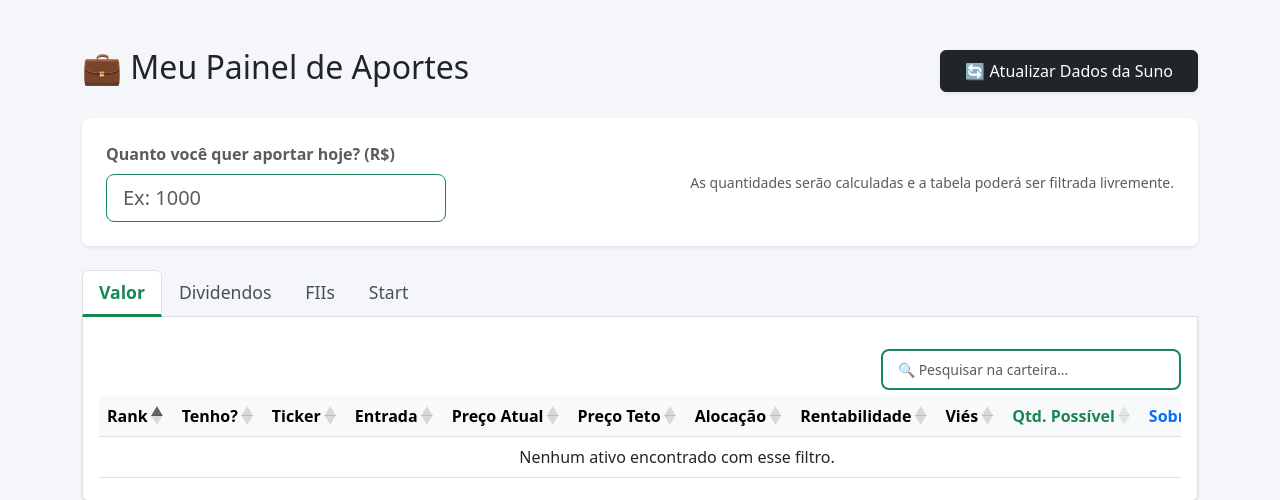
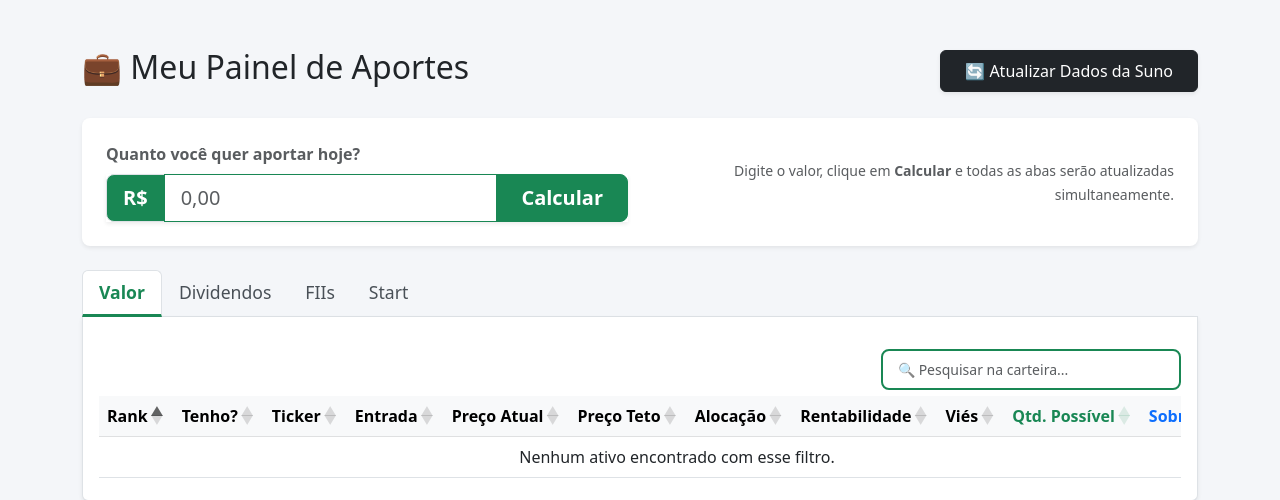
Before and after one commit to cristopherlima-dev/automacao_suno, a Flask app: page / in a window 1280 px wide. Shown: the top 500 px of the page. Run offline with Flask 3, Linux system fonts and the light colour scheme; data comes from the database, SQL or seed files in the repository; data that the repository does not hold is empty; some libraries are stand-ins or nearby versions.

Commit message:
fix: unifica campo de aporte, adiciona mascara monetaria e corrige calculo no DataTables

```diff
--- a/templates/index.html
+++ b/templates/index.html
@@ -18,7 +18,7 @@
             padding: 8px 15px !important;
             width: 300px !important;
         }
-        .dataTables_filter label { font-weight: bold; color: transparent; } /* Esconde o texto Search */
+        .dataTables_filter label { font-weight: bold; color: transparent; }
     </style>
 </head>
 <body>
@@ -34,14 +34,19 @@
 
         <div class="card p-4 mb-4 shadow-sm border-0 rounded-3" style="background-color: #ffffff;">
             <div class="row align-items-center">
-                <div class="col-md-4">
-                    <label for="valorAporte" class="form-label text-muted fw-bold">Quanto você quer aportar hoje? (R$)</label>
-                    <input type="number" id="valorAporte" class="form-control form-control-lg border-success"
-                           placeholder="Ex: 1000" value="{{ ultimo_aporte }}"
-                           onkeyup="calcularAporte()" onchange="salvarAporte(this.value)">
+                <div class="col-md-6">
+                    <label for="valorAporte" class="form-label text-muted fw-bold">Quanto você quer aportar hoje?</label>
+                    <div class="input-group input-group-lg shadow-sm">
+                        <span class="input-group-text bg-success text-white fw-bold">R$</span>
+                        <input type="text" id="valorAporte" class="form-control border-success"
+                               placeholder="0,00" value="{{ ultimo_aporte }}">
+                        <button class="btn btn-success fw-bold px-4" type="button" onclick="calcularAporte()">
+                            Calcular
+                        </button>
                     </div>
-                <div class="col-md-8 text-end">
-                    <small class="text-muted">As quantidades serão calculadas e a tabela poderá ser filtrada livremente.</small>
+                </div>
+                <div class="col-md-6 text-end">
+                    <small class="text-muted">Digite o valor, clique em <b>Calcular</b> e todas as abas serão atualizadas simultaneamente.</small>
                 </div>
             </div>
         </div>
@@ -136,13 +141,15 @@
     <script src="https://cdn.jsdelivr.net/npm/bootstrap@5.3.0/dist/js/bootstrap.bundle.min.js"></script>
     <script src="https://cdn.datatables.net/1.13.6/js/jquery.dataTables.min.js"></script>
     <script src="https://cdn.datatables.net/1.13.6/js/dataTables.bootstrap5.min.js"></script>
+    <script src="https://cdnjs.cloudflare.com/ajax/libs/jquery.mask/1.14.16/jquery.mask.min.js"></script>
 
     <script>
-        let minhasTabelas;
+        $(document).ready(function() {
+            // Aplica a máscara de R$ no campo
+            $('#valorAporte').mask('#.##0,00', {reverse: true});
 
-        $(document).ready(function() {
-            // Inicia os Filtros Avançados
-            minhasTabelas = $('.tabela-suno').DataTable({
+            // Inicia os Filtros Avançados para TODAS as tabelas de forma robusta
+            $('.tabela-suno').DataTable({
                 "paging": false,
                 "info": false,
                 "language": {
@@ -156,17 +163,31 @@
             calcularAporte();
         });
 
-        // --- MATEMÁTICA E ATUALIZAÇÃO DOS FILTROS ---
+        // --- MATEMÁTICA E ATUALIZAÇÃO DOS FILTROS (CORRIGIDO) ---
         function calcularAporte() {
-            let aporte = parseFloat(document.getElementById('valorAporte').value) || 0;
+            let aporteTexto = $('#valorAporte').val() || "0";
 
-            // Passa por todas as linhas de todas as tabelas (mesmo as ocultadas pela barra de pesquisa)
-            minhasTabelas.rows().every(function() {
+            // Remove os pontos de milhar e troca a vírgula por ponto para o JS entender a matemática
+            let aporteNumStr = aporteTexto.replace(/\./g, '').replace(',', '.');
+            let aporte = parseFloat(aporteNumStr);
+
+            // Salva silenciosamente no banco o valor formatado
+            salvarAporte(aporteTexto);
+
+            // MÁGICA: Itera por CADA tabela individualmente para garantir que uma não trave a outra
+            $('.tabela-suno').each(function() {
+                let dt = $(this).DataTable();
+
+                dt.rows().every(function() {
+                    try {
                         let node = this.node();
                         let $linha = $(node);
 
-                let precoTexto = $linha.attr('data-preco');
-                let precoNum = parseFloat(precoTexto.replace(',', '.'));
+                        let precoTexto = $linha.attr('data-preco') || "0";
+
+                        // Garante a leitura de cotações altas (ex: 1.250,00 vira 1250.00)
+                        let precoNumStr = precoTexto.toString().replace(/\./g, '').replace(',', '.');
+                        let precoNum = parseFloat(precoNumStr);
 
                         let qtd = 0;
                         let sobra = 0;
@@ -180,21 +201,26 @@
                         $linha.find('.qtd-calc').text(qtd);
                         $linha.find('.sobra-calc').text('R$ ' + sobra.toFixed(2).replace('.', ','));
 
-                // MÁGICA DO FILTRO: Insere o valor invisível pro DataTables conseguir ordenar!
+                        // Insere o valor invisível pro DataTables conseguir ordenar!
                         $linha.find('.td-qtd').attr('data-order', qtd);
                         $linha.find('.td-sobra').attr('data-order', sobra);
+                    } catch (e) {
+                        console.error("Erro ao calcular linha: ", e);
+                    }
                 });
 
-            // Avisa o DataTables que os números mudaram para ele arrumar as ordenações
-            minhasTabelas.rows().invalidate('dom');
+                // Avisa o DataTables desta aba específica para atualizar as ordenações
+                dt.rows().invalidate('dom');
+                dt.draw(false);
+            });
         }
 
-        // --- SALVAMENTO NO BANCO DE DADOS (SILENCIOSO) ---
-        function salvarAporte(valor) {
+        // --- SALVAMENTO NO BANCO DE DADOS ---
+        function salvarAporte(valorFormatado) {
             fetch('/salvar_perfil', {
                 method: 'POST',
                 headers: { 'Content-Type': 'application/json' },
-                body: JSON.stringify({ tipo: 'aporte', valor: valor })
+                body: JSON.stringify({ tipo: 'aporte', valor: valorFormatado })
             });
         }
 
@@ -203,7 +229,10 @@
 
             // Arruma a ordenação do DataTables para a coluna "Tenho?"
             $(checkbox).closest('td').attr('data-order', isChecked ? 1 : 0);
-            minhasTabelas.rows().invalidate('dom');
+
+            // Atualiza a tabela que contém este checkbox
+            let dt = $(checkbox).closest('table').DataTable();
+            dt.rows().invalidate('dom');
 
             // Manda salvar no Python
             fetch('/salvar_perfil', {
```
Lines whose indentation alone changed are shown as unchanged.
